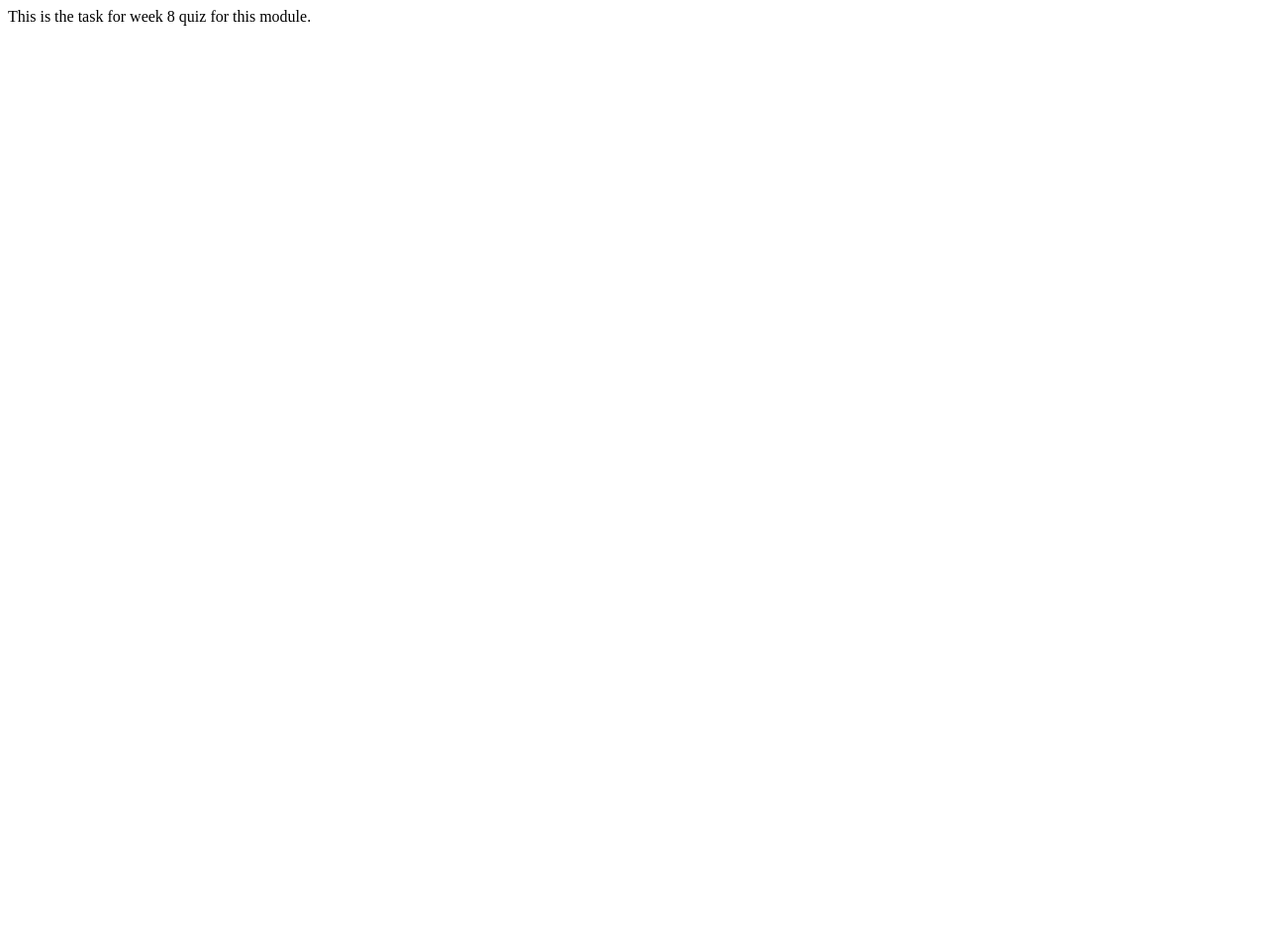
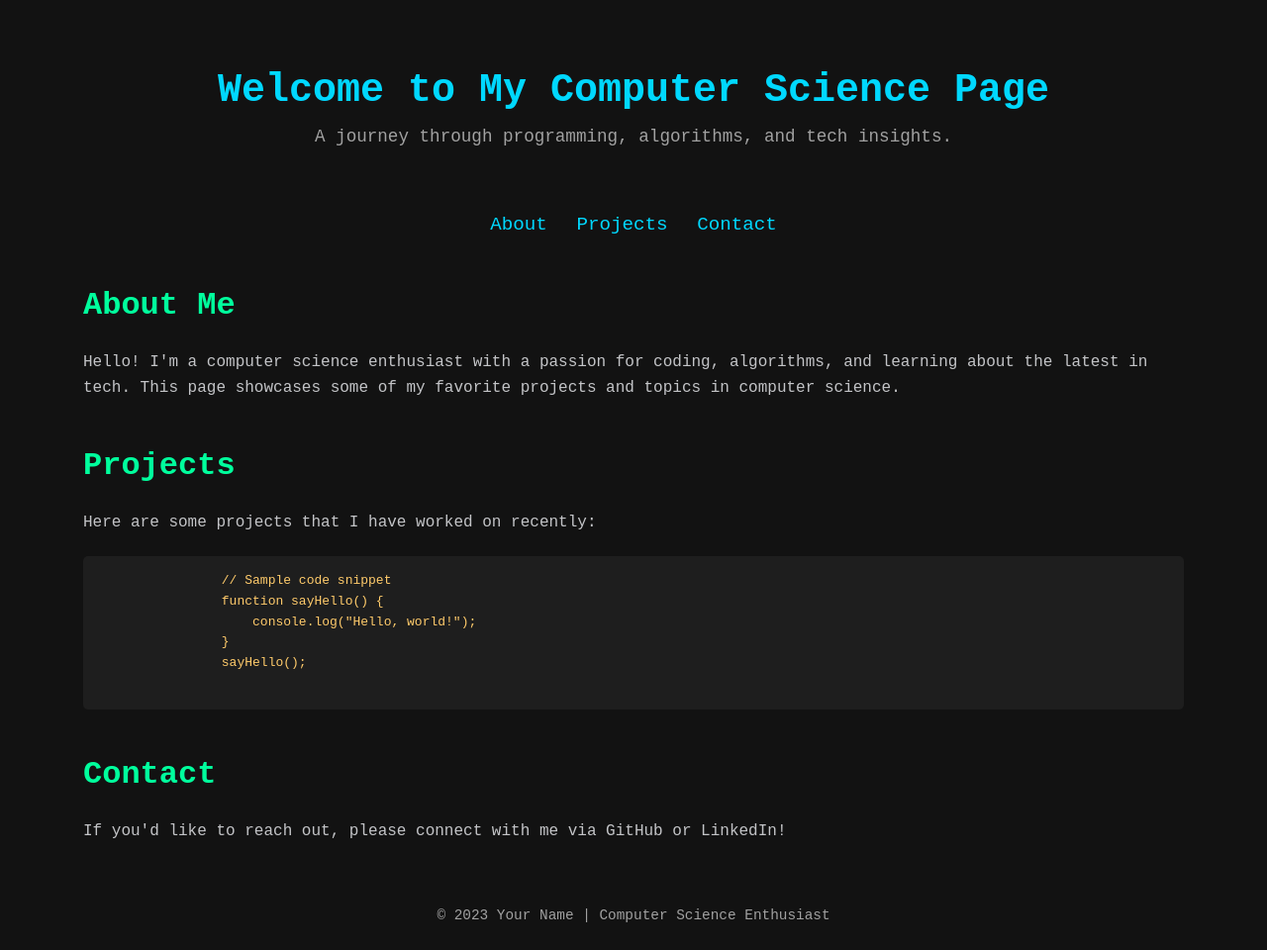
Before and after one commit to MMISLAM14/MMISLAM14.github.io, a plain HTML site: page index.html in a window 1280 px wide. Shown: the whole page at 99% size. Before the commit the page ends 800 px from the top, so only its background shows below. Drawn offline with Linux system fonts and the light colour scheme.

Commit message:
Update index.html

```diff
--- a/index.html
+++ b/index.html
@@ -1,12 +1,159 @@
 <!DOCTYPE html>
-<html>
+<html lang="en">
+<head>
+    <meta charset="UTF-8">
+    <meta name="viewport" content="width=device-width, initial-scale=1.0">
+    <title>CS Themed Webpage</title>
+    <style>
+        /* Reset */
+        * {
+            margin: 0;
+            padding: 0;
+            box-sizing: border-box;
+        }
 
- <head>
- <title>MTH4000 exercise</title>
+        /* Body Styling */
+        body {
+            background-color: #121212;
+            color: #d1d5db;
+            font-family: "Courier New", Courier, monospace;
+            line-height: 1.6;
+        }
+
+        /* Container */
+        .container {
+            width: 90%;
+            max-width: 1200px;
+            margin: 0 auto;
+            padding: 20px;
+        }
+
+        /* Header */
+        header {
+            text-align: center;
+            padding: 40px 0;
+        }
+
+        header h1 {
+            font-size: 2.5rem;
+            color: #00d8ff;
+        }
+
+        header p {
+            font-size: 1.1rem;
+            color: #a1a1a1;
+        }
+
+        /* Navigation */
+        nav {
+            margin-top: 20px;
+            text-align: center;
+        }
+
+        nav a {
+            color: #00d8ff;
+            text-decoration: none;
+            margin: 0 10px;
+            font-size: 1.2rem;
+        }
+
+        nav a:hover {
+            color: #00ff9d;
+        }
+
+        /* Section */
+        section {
+            margin: 40px 0;
+        }
+
+        section h2 {
+            font-size: 2rem;
+            color: #00ff9d;
+            margin-bottom: 20px;
+        }
+
+        section p {
+            color: #c3c4c7;
+            font-size: 1rem;
+            margin-bottom: 15px;
+        }
+
+        /* Code Block */
+        .code {
+            background-color: #1e1e1e;
+            padding: 15px;
+            border-radius: 5px;
+            font-family: "Courier New", Courier, monospace;
+            color: #ffcb6b;
+            margin: 20px 0;
+        }
+
+        /* Footer */
+        footer {
+            text-align: center;
+            padding: 20px 0;
+            color: #a1a1a1;
+            font-size: 0.9rem;
+        }
+
+        /* Responsive */
+        @media (max-width: 768px) {
+            header h1 {
+                font-size: 2rem;
+            }
+            nav a {
+                font-size: 1rem;
+            }
+        }
+    </style>
 </head>
+<body>
+    <!-- Container for page content -->
+    <div class="container">
+        <!-- Header -->
+        <header>
+            <h1>Welcome to My Computer Science Page</h1>
+            <p>A journey through programming, algorithms, and tech insights.</p>
+        </header>
 
- <body>
-    This is the task for week 8 quiz for this module.
+        <!-- Navigation Links -->
+        <nav>
+            <a href="#about">About</a>
+            <a href="#projects">Projects</a>
+            <a href="#contact">Contact</a>
+        </nav>
+
+        <!-- About Section -->
+        <section id="about">
+            <h2>About Me</h2>
+            <p>Hello! I'm a computer science enthusiast with a passion for coding, algorithms, and learning about the latest in tech. This page showcases some of my favorite projects and topics in computer science.</p>
+        </section>
+
+        <!-- Projects Section -->
+        <section id="projects">
+            <h2>Projects</h2>
+            <p>Here are some projects that I have worked on recently:</p>
+            <div class="code">
+                <pre>
+                // Sample code snippet
+                function sayHello() {
+                    console.log("Hello, world!");
+                }
+                sayHello();
+                </pre>
+            </div>
+        </section>
+
+        <!-- Contact Section -->
+        <section id="contact">
+            <h2>Contact</h2>
+            <p>If you'd like to reach out, please connect with me via GitHub or LinkedIn!</p>
+        </section>
+
+        <!-- Footer -->
+        <footer>
+            &copy; 2023 Your Name | Computer Science Enthusiast
+        </footer>
+    </div>
 </body>
-
 </html>
```
